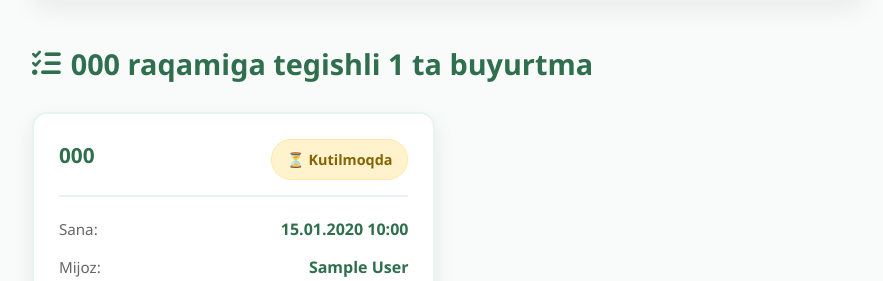
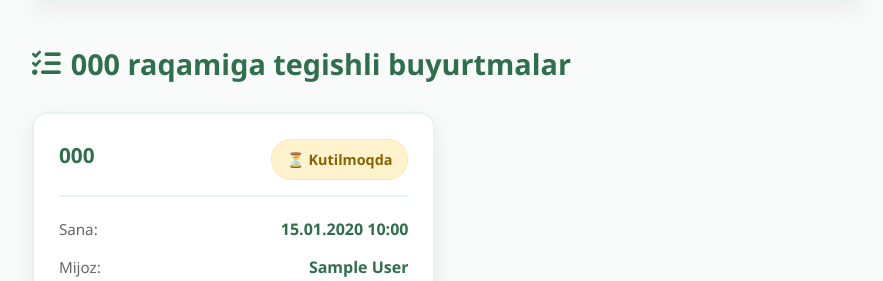
Before and after one commit to Sardorbek-SSA/GreenHerbal_shop, a Django app: template shop/templates/shop/my_orders.html in a window 1280 px wide. Shown: the part 732-1013 px from the top of the page, without its empty margins (192-1075 px from the left). Run offline with Django 5.2, Linux system fonts and the light colour scheme; tables that the repository leaves empty hold one stand-in row (values such as "Sample post"); the template is opened without the code that fills it: values that come from a table or form of the project are taken from there, most other values are stand-ins (such as "Sample title", 1, 10 or a date in 2020).

Commit message:
my_order

```diff
--- a/shop/templates/shop/my_orders.html
+++ b/shop/templates/shop/my_orders.html
@@ -664,7 +664,7 @@
         <div class="orders-list">
             <h2 class="orders-title">
                 <i class="fas fa-list-check"></i>
-                {{ phone }} raqamiga tegishli {{ orders.count }} ta buyurtma
+                {{ phone }} raqamiga tegishli buyurtmalar
             </h2>
 
             <div class="orders-grid">
```
